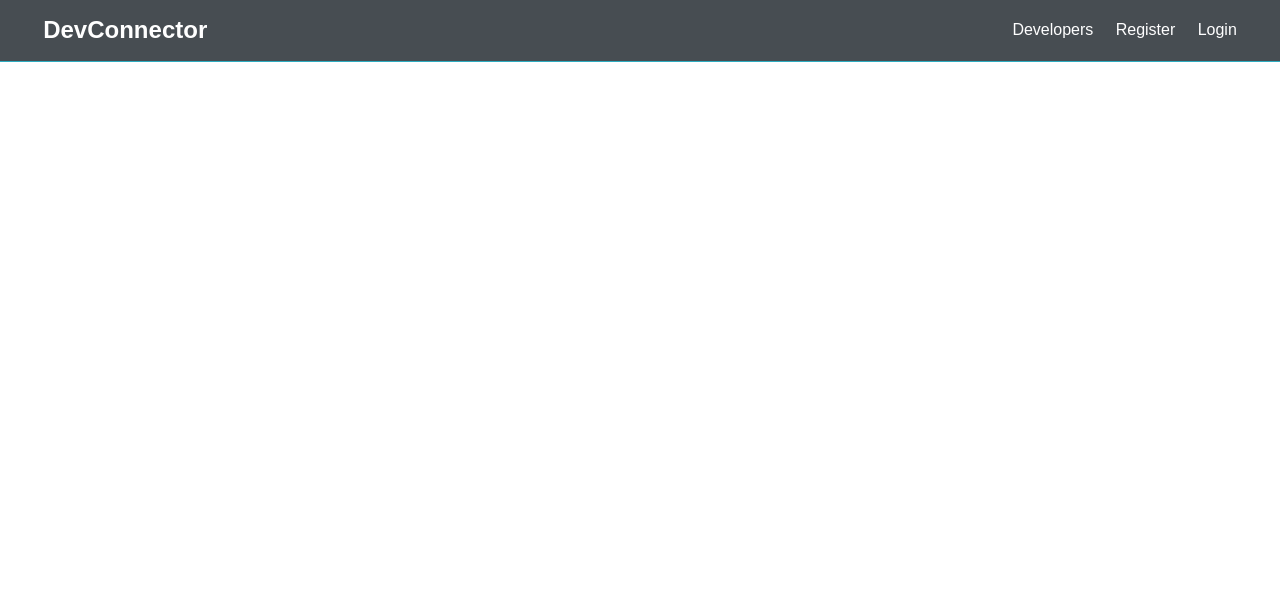
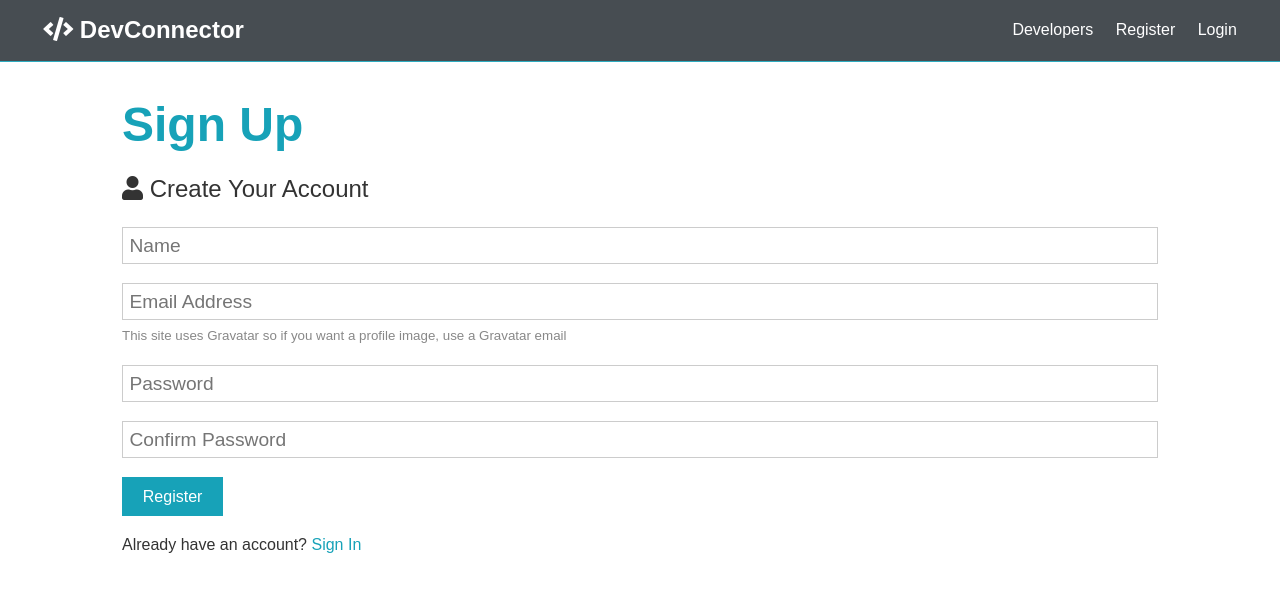
Before and after one commit to IvanYou98/dev_connector, a React (Create React App) app in the folder client/: page /register in a window 1280 px wide. Shown: the top 592 px of the page. Built offline with nearby package versions, Linux system fonts and the light colour scheme.

Commit message:
create login/register/landing page

```diff
--- a/client/public/index.html
+++ b/client/public/index.html
@@ -15,6 +15,12 @@
       user's mobile device or desktop. See https://developers.google.com/web/fundamentals/web-app-manifest/
     -->
     <link rel="manifest" href="%PUBLIC_URL%/manifest.json" />
+    <link
+            rel="stylesheet"
+            href="https://cdnjs.cloudflare.com/ajax/libs/font-awesome/5.9.0/css/all.css"
+            integrity="sha256-PF6MatZtiJ8/c9O9HQ8uSUXr++R9KBYu4gbNG5511WE="
+            crossorigin="anonymous"
+    />
     <!--
       Notice the use of %PUBLIC_URL% in the tags above.
       It will be replaced with the URL of the `public` folder during the build.
@@ -24,7 +30,7 @@
       work correctly both with client-side routing and a non-root public URL.
       Learn how to configure a non-root public URL by running `npm run build`.
     -->
-    <title>React App</title>
+    <title>Dev Connector</title>
   </head>
   <body>
     <noscript>You need to enable JavaScript to run this app.</noscript>
--- a/client/src/App.css
+++ b/client/src/App.css
@@ -1,4 +1,5 @@
 /* Global Styles */
+
 :root {
     --primary-color: #17a2b8;
     --dark-color: #343a40;
--- a/client/src/App.js
+++ b/client/src/App.js
@@ -1,20 +1,23 @@
 import './App.css';
-import {Fragment} from "react";
 import {BrowserRouter, Routes, Route} from "react-router-dom";
 import Navbar from "./components/layout/Navbar";
 import Landing from "./components/layout/Landing";
+import Register from "./components/auth/Register";
+import Login from "./components/auth/Login";
+import {Fragment} from "react";
 
 const App = () => {
     return (
-        <Fragment>
-            <BrowserRouter>
+        <BrowserRouter>
+            <Fragment>
                 <Navbar/>
                 <Routes>
                     <Route exact path='/' element={<Landing/>}/>
+                    <Route exact path='/login' element={<Login/>}/>
+                    <Route exact path='/register' element={<Register/>}/>
                 </Routes>
-            </BrowserRouter>
-        </Fragment>
-
+            </Fragment>
+        </BrowserRouter>
     );
 }
 
--- /dev/null
+++ b/client/src/components/auth/Login.js
@@ -0,0 +1,38 @@
+import React from 'react';
+
+function Login(props) {
+    return (
+        <div>
+            <section className="container">
+                <div className="alert alert-danger">
+                    Invalid credentials
+                </div>
+                <h1 className="large text-primary">Sign In</h1>
+                <p className="lead"><i className="fas fa-user"></i> Sign into Your Account</p>
+                <form className="form" action="dashboard.html">
+                    <div className="form-group">
+                        <input
+                            type="email"
+                            placeholder="Email Address"
+                            name="email"
+                            required
+                        />
+                    </div>
+                    <div className="form-group">
+                        <input
+                            type="password"
+                            placeholder="Password"
+                            name="password"
+                        />
+                    </div>
+                    <input type="submit" className="btn btn-primary" value="Login"/>
+                </form>
+                <p className="my-1">
+                    Don't have an account? <a href="register.html">Sign Up</a>
+                </p>
+            </section>
+        </div>
+    );
+}
+
+export default Login;
--- /dev/null
+++ b/client/src/components/auth/Register.js
@@ -0,0 +1,44 @@
+import React from 'react';
+
+function Register(props) {
+    return (
+        <section className="container">
+            <h1 className="large text-primary">Sign Up</h1>
+            <p className="lead"><i className="fas fa-user"/> Create Your Account</p>
+            <form className="form" action="create-profile.html">
+                <div className="form-group">
+                    <input type="text" placeholder="Name" name="name" required/>
+                </div>
+                <div className="form-group">
+                    <input type="email" placeholder="Email Address" name="email"/>
+                    <small className="form-text"
+                    >This site uses Gravatar so if you want a profile image, use a
+                        Gravatar email</small
+                    >
+                </div>
+                <div className="form-group">
+                    <input
+                        type="password"
+                        placeholder="Password"
+                        name="password"
+                        minLength="6"
+                    />
+                </div>
+                <div className="form-group">
+                    <input
+                        type="password"
+                        placeholder="Confirm Password"
+                        name="password2"
+                        minLength="6"
+                    />
+                </div>
+                <input type="submit" className="btn btn-primary" value="Register"/>
+            </form>
+            <p className="my-1">
+                Already have an account? <a href="login.html">Sign In</a>
+            </p>
+        </section>
+    );
+}
+
+export default Register;
--- a/client/src/components/layout/Landing.js
+++ b/client/src/components/layout/Landing.js
@@ -1,4 +1,5 @@
 import React from 'react';
+import {Link} from "react-router-dom";
 
 function Landing(props) {
     return (
@@ -11,8 +12,8 @@ function Landing(props) {
                         other developers
                     </p>
                     <div className="buttons">
-                        <a href="register.html" className="btn btn-primary">Sign Up</a>
-                        <a href="login.html" className="btn btn-light">Login</a>
+                        <Link to="/register" className="btn btn-primary">Sign Up</Link>
+                        <Link to="/login" className="btn btn-light">Login</Link>
                     </div>
                 </div>
             </div>
--- a/client/src/components/layout/Navbar.js
+++ b/client/src/components/layout/Navbar.js
@@ -1,18 +1,20 @@
 import React from 'react';
+import {Link} from "react-router-dom";
 
 function Navbar(props) {
     return (
+        <div>
             <nav className="navbar bg-dark">
                 <h1>
-                <a href="index.html"><i className="fas fa-code"></i> DevConnector</a>
+                    <Link to="/"><i className="fas fa-code"/> DevConnector</Link>
                 </h1>
                 <ul>
-                <li><a href="profiles.html">Developers</a></li>
-                <li><a href="register.html">Register</a></li>
-                <li><a href="login.html">Login</a></li>
+                    <li><Link to="/profiles">Developers</Link></li>
+                    <li><Link to="/register">Register</Link></li>
+                    <li><Link to="/login">Login</Link></li>
                 </ul>
             </nav>
-
+        </div>
     );
 }
 
```
Lines whose indentation alone changed are shown as unchanged.
